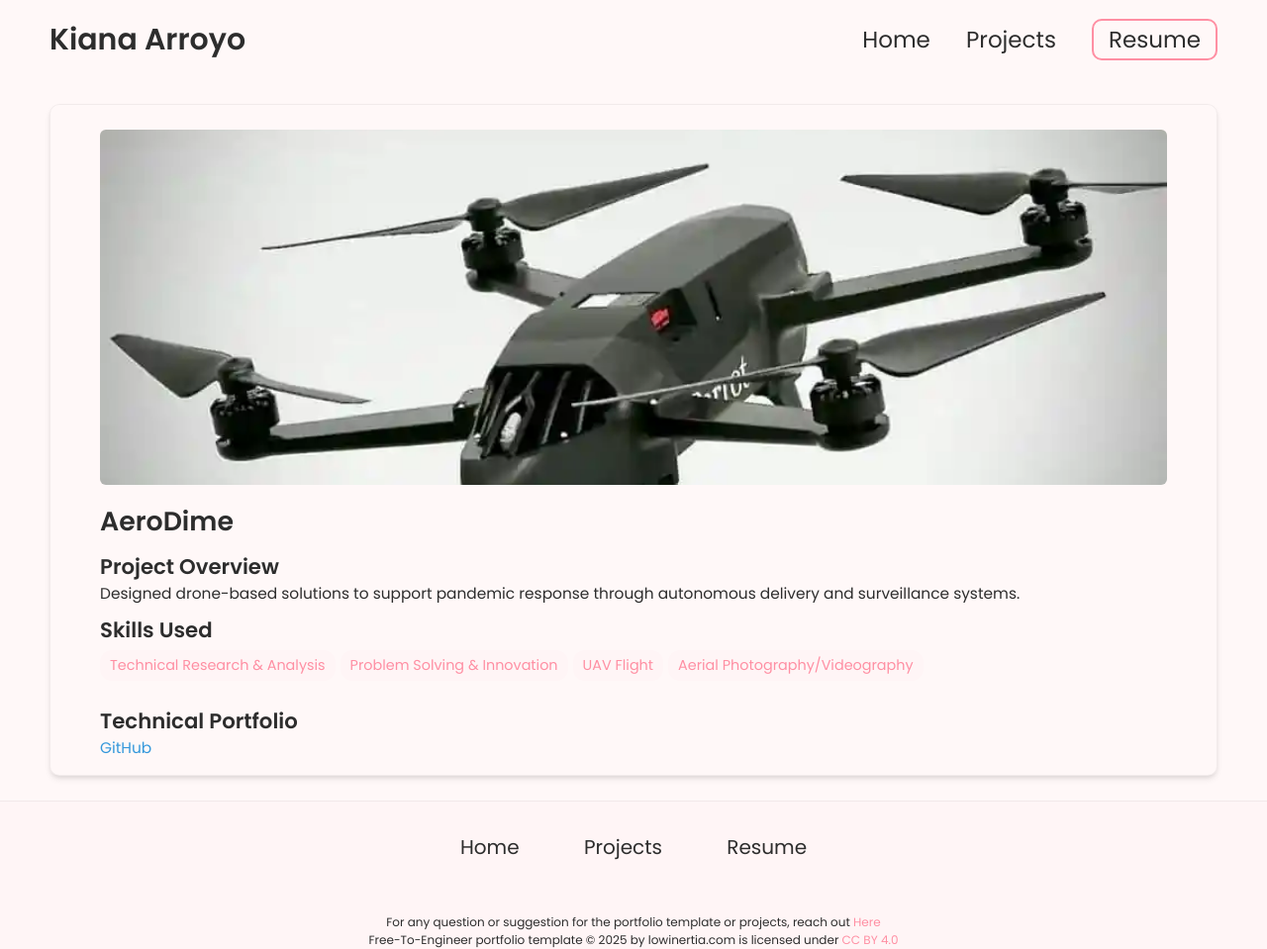
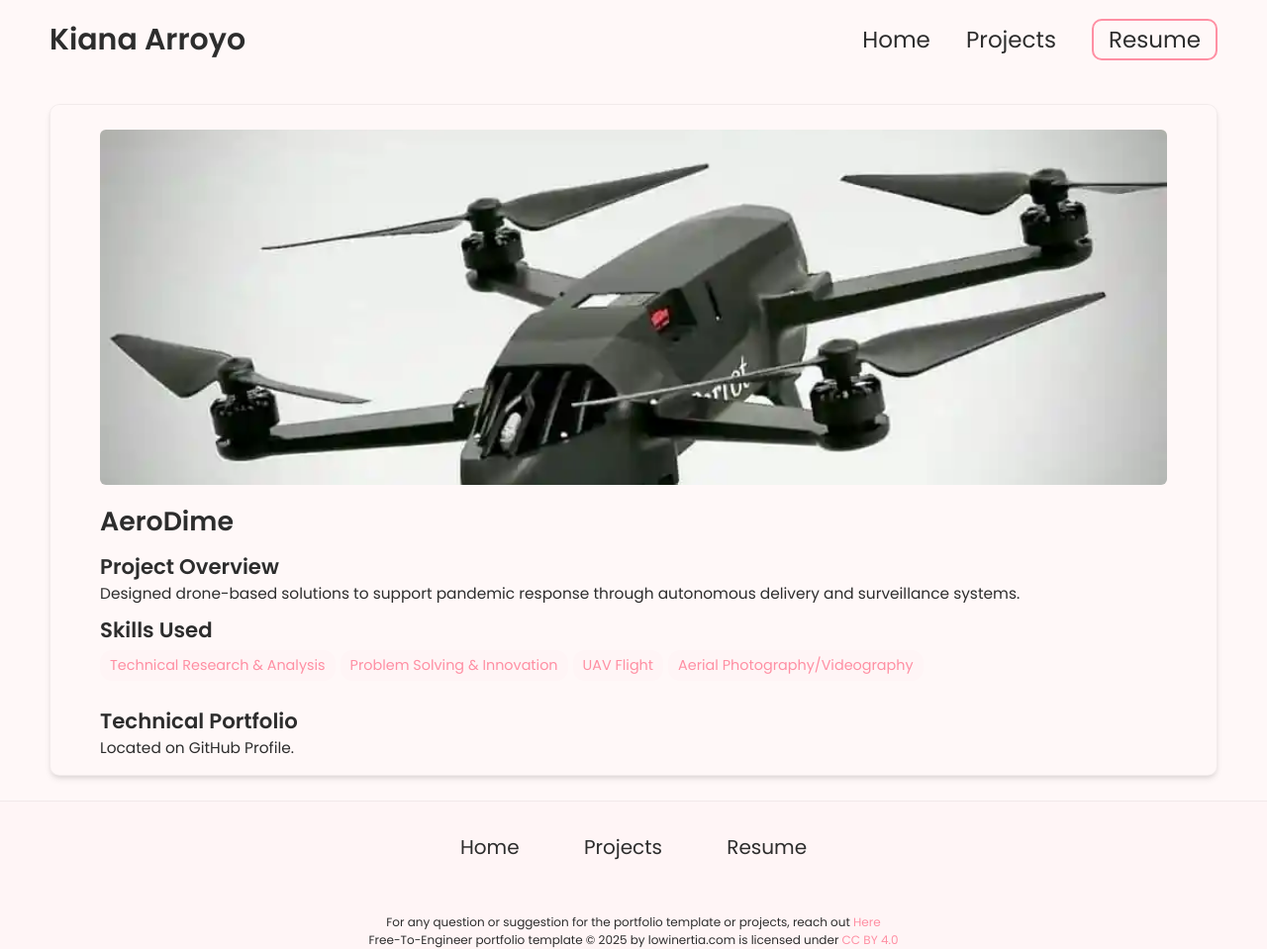
Before and after one commit to oirroyo/oirroyo.github.io, a Jekyll site: the page built from _projects/AeroDime/index.md, in a window 1280 px wide. Shown: the whole page at 99% size. Built offline with Jekyll 4.4.1, drawn with Linux system fonts in a browser that asks for light colours.

Commit message:
Update index.md

```diff
--- a/_projects/AeroDime/index.md
+++ b/_projects/AeroDime/index.md
@@ -10,4 +10,4 @@ skills:
 main-image: /Parrot-Bluegrass-34.webp
 ---
 ## Technical Portfolio
-[GitHub](github.com/oirroyo/AeroDime)
+Located on GitHub Profile.
```
